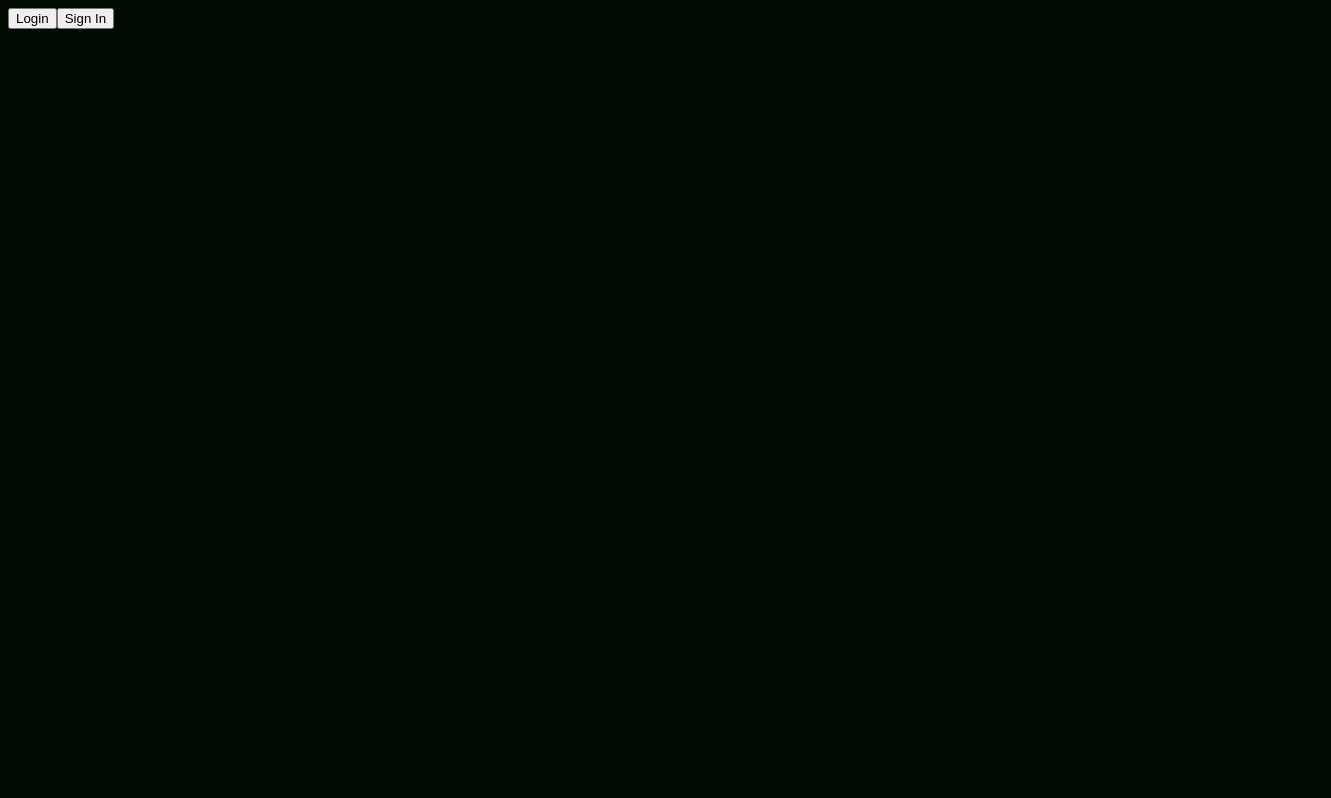
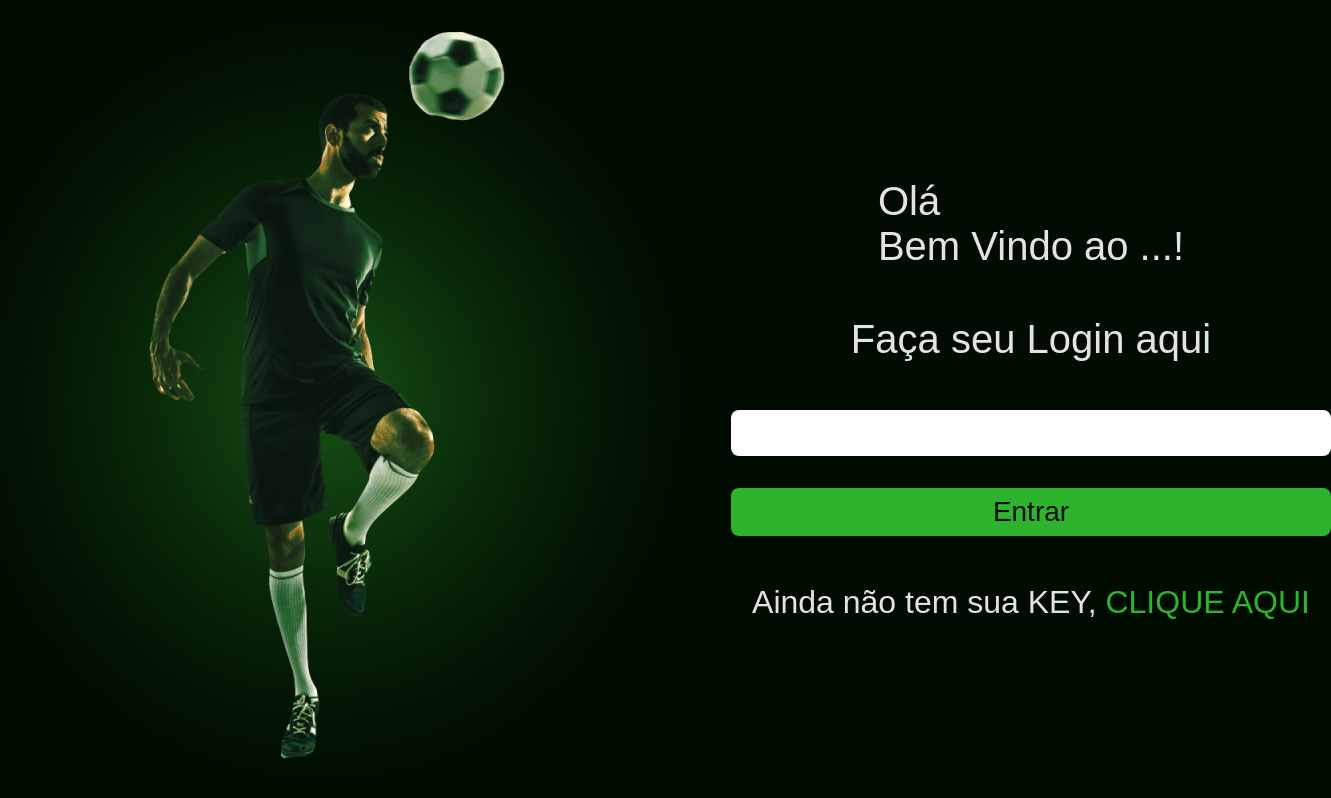
Before and after one commit to EwertonSolitto/FutStats, a Next.js app: page / in a window 1280 px wide. Shown: the whole page, 1331 px wide, since content can reach past the window. Built offline with nearby package versions, Linux system fonts and the light colour scheme; a web font is replaced by a local one.

Commit message:
feat(home): create the style of home page

```diff
--- a/src/app/index.css
+++ b/src/app/index.css
@@ -1,14 +1,63 @@
+#home {
+  display: flex;
+  gap: 2rem;
+  align-items: center;
+  justify-content: center;
+}
+#home h1 {
+  font-size: 2.5rem;
+}
+#home p {
+  font-size: 2.5rem;
+}
+#home #login-div {
+  display: flex;
+  gap: 3rem;
+  flex-direction: column;
+  align-items: center;
+  justify-content: center;
+}
+#home #login-div .mid-text {
+  font-size: 2rem;
+}
+#home #login-div .mid-text a, #home #login-div .mid-text a:visited {
+  color: #2EB32E;
+  text-decoration: none;
+}
+#home #login-div form {
+  display: flex;
+  gap: 2rem;
+  flex-direction: column;
+}
+#home #login-div form input {
+  width: 37.5rem;
+  height: 2.875rem;
+  border-radius: 0.5rem;
+  font-size: 1.75rem;
+  color: #010c01;
+}
+#home #login-div form button {
+  width: 37.5rem;
+  background-color: #2EB32E;
+  font-size: 1.75rem;
+  color: #010c01;
+  padding: 0.5rem;
+  border-radius: 0.5rem;
+}
+#home #login-div form button:hover {
+  background-color: #42FF42;
+  cursor: pointer;
+}
+
+* {
+  border: none;
+  margin: 0;
+  box-sizing: border-box;
+}
+
 body {
   background-color: #010c01;
   color: #e3e3e3;
 }
 
-.login-form {
-  display: none;
-}
-
-.show-form {
-  display: block;
-}
-
 /*# sourceMappingURL=index.css.map */
--- a/src/app/page.js
+++ b/src/app/page.js
@@ -1,37 +1,46 @@
 'use client'
 import { useState } from 'react';
+import Player from '../../public/player.png'
+import Image from 'next/image';
 
 export default function LoginForm() {
   const [form, setForm] = useState('')
   const [username, setUsername] = useState('');
 
-  function handleLogin() {
+  function handleLogin(e) {
+    e.preventDefault();
 
     window.location.href =  '/main';
   }
 
-  function showForm(e) {
-    setForm('show-form')
-
-    e.target.remove()
-  }
-
   return (
+    <div id='home'>
+      <Image
+        width={750}
+        height ={800}
+        src={Player}
+        alt='Jogador chutando uma bola'
+      />
+      <div id='login-div'>
         <div>
+          <p>Olá</p>
+          <p>Bem Vindo ao ...!</p>
+        </div>
+        <p>Faça seu Login aqui</p>
         <form className={`login-form ${form}`} onSubmit={handleLogin}>
-        <label>
-          Login:
+          <label htmlFor='login'>
             <input
+              name='login'
+              id='login'
               type="text"
               value={username}
               onChange={(e) => setUsername(e.target.value)}
             />
           </label>
-      <button type="submit">Fazer login</button>
+          <button type="submit">Entrar</button>
         </form>
-      <button id='show-login' type='button' onClick={showForm}>Login</button>
-
-      <button>Sign In</button>
+        <p className='mid-text'>Ainda não tem sua KEY, <a href=''>CLIQUE AQUI</a></p>
+      </div>
     </div>
   );
 }
--- /dev/null
+++ b/src/scss/home/home.scss
@@ -0,0 +1,60 @@
+#home {
+  display: flex;
+  gap: 2rem;
+  align-items: center;
+  justify-content: center;
+
+  h1 {
+    font-size: 2.5rem;
+  }
+
+  p {
+    font-size: 2.5rem;
+  }
+
+  #login-div {
+    display: flex;
+    gap: 3rem;
+    flex-direction: column;
+    align-items: center;
+    justify-content: center;
+
+    .mid-text {
+      font-size: 2rem;
+
+      a, a:visited {
+        color: $green;
+        text-decoration: none;
+      }
+    }
+
+    form {
+      display: flex;
+      gap: 2rem;
+      flex-direction: column;
+
+      input {
+        width: 37.5rem;
+        height: 2.875rem;
+        border-radius: 0.5rem;
+        font-size: 1.75rem;
+        color: $background-color;
+      }
+
+      button {
+        width: 37.5rem;
+        background-color: $green;
+        font-size: 1.75rem;
+        color: $background-color;
+        padding: 0.5rem;
+        border-radius: 0.5rem;
+
+        &:hover {
+          background-color: $light-green;
+
+          cursor: pointer;
+        }
+      }
+    }
+  }
+}
--- a/src/scss/index.scss
+++ b/src/scss/index.scss
@@ -1,14 +1,14 @@
 @import './variables/colors.scss';
+
+@import './home/home.scss';
+
+* {
+  border: none;
+  margin: 0;
+  box-sizing: border-box;
+}
 
 body {
   background-color: $background-color;
-  color: $font-color
+  color: $font-color;
 }
-
-.login-form {
-  display: none;
-}
-
-.show-form {
-  display: block;
-}
--- a/src/scss/variables/colors.scss
+++ b/src/scss/variables/colors.scss
@@ -1,2 +1,5 @@
 $background-color: #010c01;
+$green: #2EB32E;
+$light-green: #42FF42;
 $font-color: #e3e3e3;
+$darker-font-color: #CCCCCC;
```
Also changed, not shown: 1 other file (tests, documents, lock files or other folders). Lines whose indentation alone changed are shown as unchanged.
